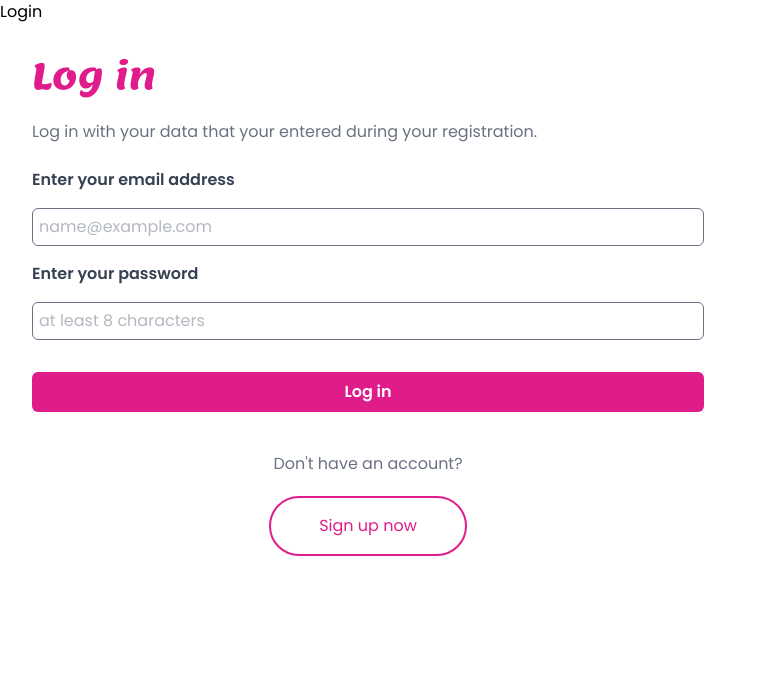
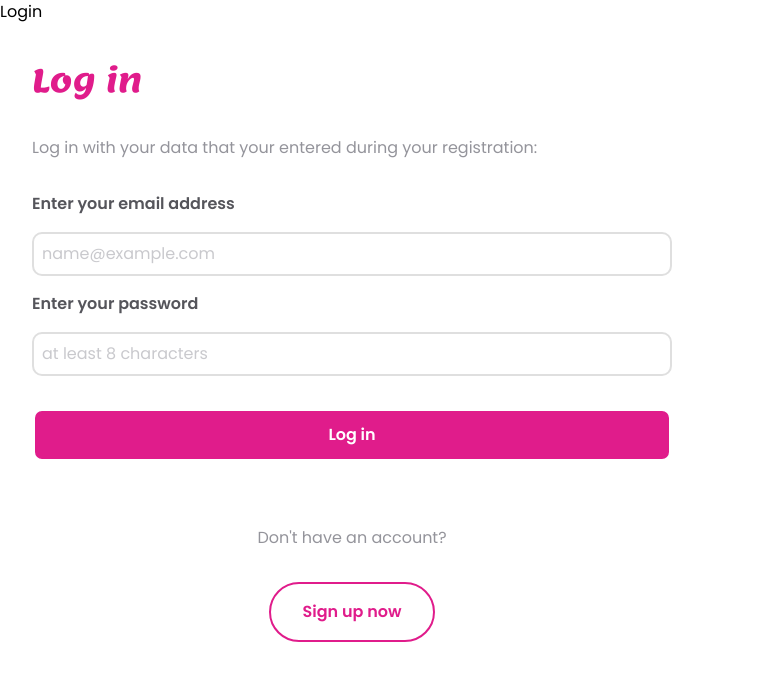
Before and after one commit to belkaite/gratitude-app, a Vue app in the folder client/: page /login in a window 1280 px wide. Shown: the top 680 px of the page, without its empty margins (0-766 px from the left). Built offline with nearby package versions, Linux system fonts and the light colour scheme.

Commit message:
style: change tailwind classes to REM css naming

```diff
--- a/client/src/components/PageForm.vue
+++ b/client/src/components/PageForm.vue
@@ -1,45 +1,107 @@
 <script lang="ts" setup>
-import { ref } from 'vue'
+import { ref, defineProps } from 'vue'
+
+const props = defineProps<{
+  heading: string
+}>()
 
 const email = ref('')
 const password = ref('')
 </script>
 
 <template>
-  <div class="m-8 max-w-2xl">
-    <h1 class="font-lemon text-4xl text-[#E01C8B]">Log in</h1>
-    <p class="my-6 text-gray-500">
-      Log in with your data that your entered during your registration.
+  <div class="login">
+    <h1 class="font-lemon login__heading">Log in</h1>
+    <p class="login__description">
+      Log in with your data that your entered during your registration:
     </p>
 
-    <form class="flex flex-col gap-4" autocomplete="off">
-      <label class="font-semibold text-gray-700">Enter your email address</label>
+    <form class="login__form" autocomplete="off">
+      <label class="login__form-title">Enter your email address</label>
       <input
         v-model="email"
         type="email"
         placeholder="name@example.com"
         required
-        class="rounded-md border border-gray-500 p-1.5 text-gray-500"
+        class="login__form-fields"
       />
-      <label class="font-semibold text-gray-700">Enter your password</label>
+      <label class="login__form-title">Enter your password</label>
       <input
         v-model="password"
         type="password"
         placeholder="at least 8 characters"
         required
-        class="rounded-md border border-gray-500 p-1.5 text-gray-500"
+        class="login__form-fields"
       />
-      <input
-        type="submit"
-        value="Log in"
-        class="mt-4 rounded-md bg-[#E01C8B] p-2 font-semibold text-white"
-      />
+      <input type="submit" value="Log in" class="login__submit" />
     </form>
-    <div class="flex flex-col items-center">
-      <p class="mb-5 mt-10 text-gray-500">Don't have an account?</p>
-      <button type="button" class="rounded-4xl border-2 border-[#E01C8B] py-4 px-12 text-[#E01C8B]">
-        Sign up now
-      </button>
+    <div class="login__signup-wrapper">
+      <p class="login__description">Don't have an account?</p>
+      <button type="button" class="login__signup">Sign up now</button>
     </div>
   </div>
 </template>
+
+<style scoped>
+.login {
+  margin: 2rem;
+  max-width: 40rem;
+}
+
+.login__heading {
+  font-size: 2rem;
+  color: #e01c8b;
+}
+
+.login__description {
+  margin-block: 2rem;
+  color: #94949b;
+}
+
+.login__form {
+  display: flex;
+  flex-direction: column;
+  gap: 1rem;
+}
+
+.login__form-title {
+  color: #55555b;
+  font-weight: 600;
+}
+
+.login__form-fields {
+  border: 2px solid;
+  color: #94949b;
+  padding: 0.5rem;
+  border-radius: 10px;
+  border-color: #dfdfdf;
+}
+
+.login__submit {
+  background-color: #e01c8b;
+  padding: 0.75rem;
+  color: white;
+  font-weight: 600;
+  border: solid;
+  border-radius: 10px;
+  margin-top: 1rem;
+  cursor: pointer;
+}
+
+.login__signup {
+  background-color: transparent;
+  color: #e01c8b;
+  font-weight: 600;
+  padding-block: 1rem;
+  padding-inline: 2rem;
+  border: 2px solid;
+  border-radius: 30px;
+}
+
+.login__signup-wrapper {
+  display: flex;
+  flex-direction: column;
+  align-items: center;
+  margin-top: 2rem;
+}
+</style>
```
